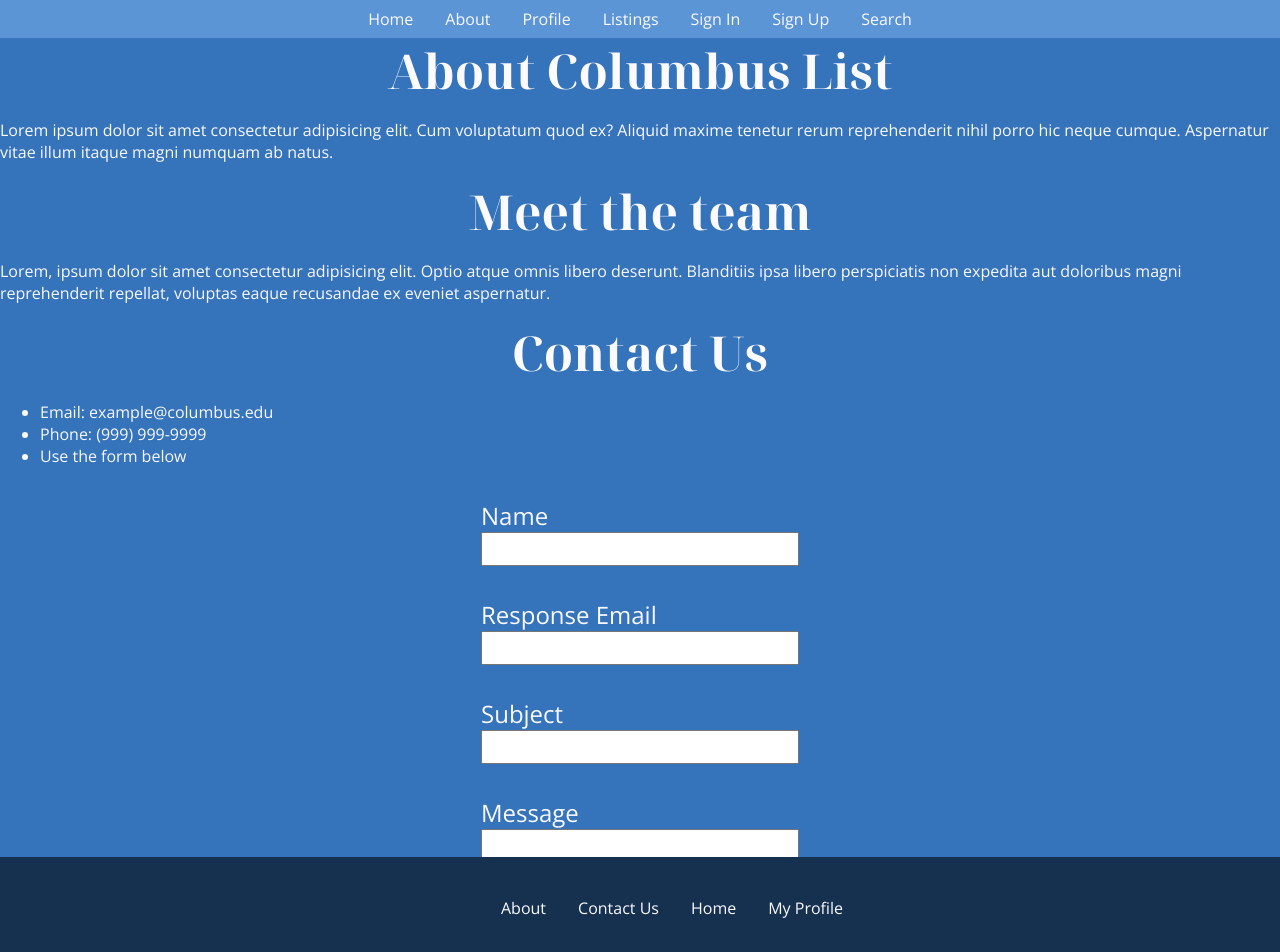
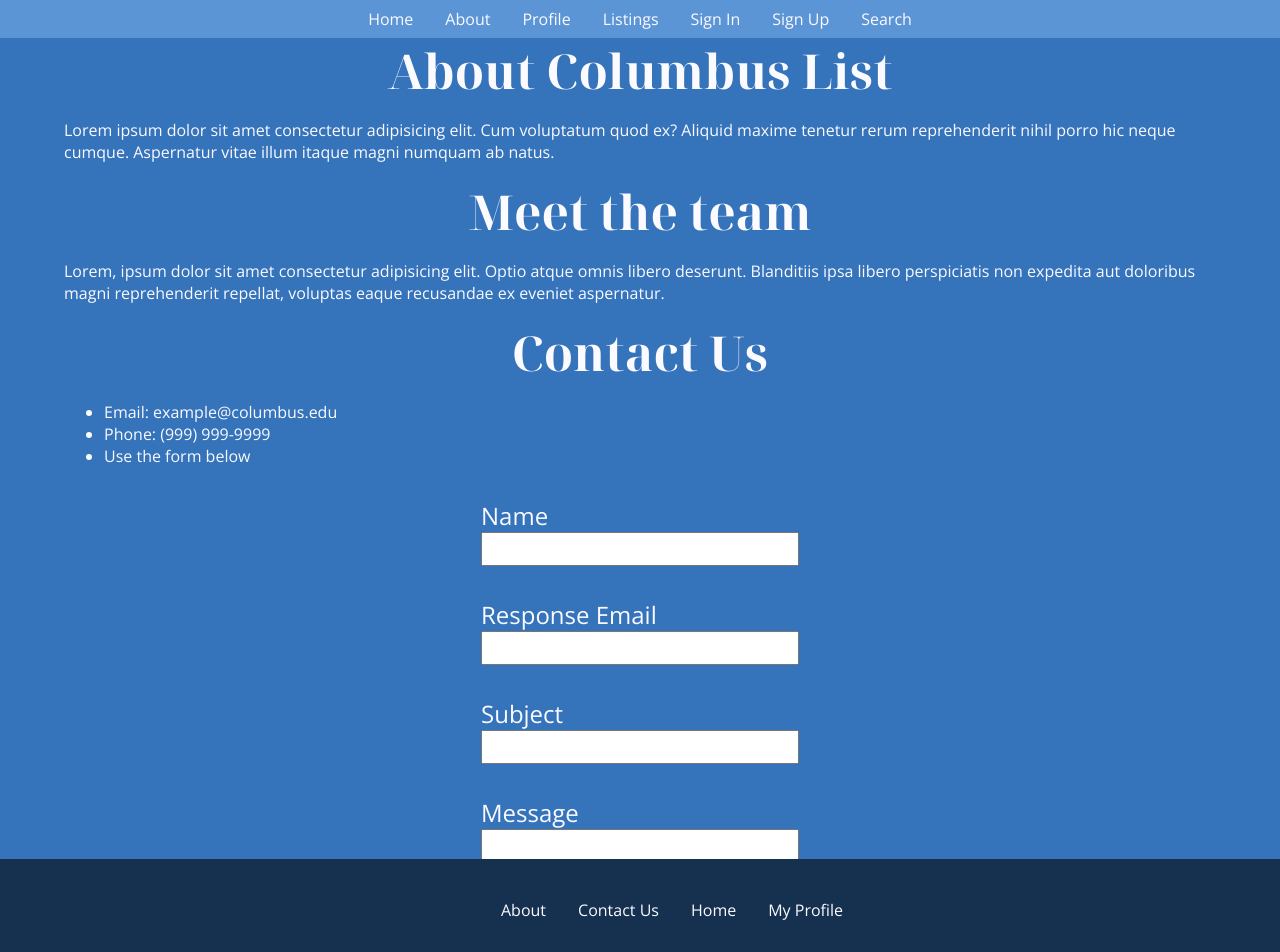
Before and after one commit to sjonesdev/CSC4330ProjectGroupE, a React (Create React App) app in the folder client/: page /about in a window 1280 px wide. Shown: the top 952 px of the page. Built offline with nearby package versions, Linux system fonts and the light colour scheme.

Commit message:
added some more global styling

```diff
--- a/client/src/components/About/About.tsx
+++ b/client/src/components/About/About.tsx
@@ -1,5 +1,4 @@
 import * as React from 'react';
-import Footer from '../common/Footer';
 
 interface AboutProps {
 
@@ -16,6 +15,7 @@ class About extends React.Component<AboutProps, AboutState> {
     }
     render() {
         return (
+            <div className="content-container">
                 <div className="about">
                     <div className="product">
                         <h2>About Columbus List</h2>
@@ -36,21 +36,18 @@ class About extends React.Component<AboutProps, AboutState> {
                             <li>Phone: (999) 999-9999</li>
                             <li>Use the form below</li>
                         </ul>
-                    <form action="" method="post">
+                        <form className='form' action="" method="post">
                             <label htmlFor="name">Name</label>
                             <input type="text" id='name' />
-
                             <label htmlFor="res-email">Response Email</label>
                             <input type="email" id='res-email' />
-
                             <label htmlFor="subject">Subject</label>
                             <input type="text" id='subject' />
-
                             <label htmlFor="msg">Message</label>
                             <input type="textarea" id="msg" />
-
-                        <input type="submit" value="Send" />
+                            <input type="submit" className='submit' value="Send" />
                         </form>
+                    </div>
                 </div>
             </div>
         );
--- a/client/src/components/Listing/Listing.tsx
+++ b/client/src/components/Listing/Listing.tsx
@@ -16,6 +16,7 @@ class Listing extends React.Component<ListingProps, ListingState> {
     }
     render() {
         return (
+            <div className="content-container">
                 <div className="listing">
                     <div className="listing-carousel">
                         <img src="" alt="" className="listing-preview" />
@@ -48,6 +49,7 @@ class Listing extends React.Component<ListingProps, ListingState> {
                         </p>
                     </div>
                 </div>
+            </div>
         );
     }
 }
--- a/client/src/components/Profile/Profile.tsx
+++ b/client/src/components/Profile/Profile.tsx
@@ -20,45 +20,29 @@ class Profile extends React.Component<ProfileProps, ProfileState> {
             error: null };
     }
     render() {
-        return ( <>
-
+        return (
+            <div className="content-container">
                 <div
                     className = "Name">
-
                 </div>
-
                 <div
                     className = "Listings">
                     <img src="" alt="" />
                 </div>
-
                 <div
                     className = "WishList">
                     <img src="" alt="" />
                 </div>
-
                 <div
                     className = "AddToWishList">
                    <Link to="/WishList"><button>Add to WishList</button></Link>
                 </div>
-
                 <div
                     className = "ChangePassword">
                    <Link to="/ChangePassword"><button>Change your password</button></Link>
                 </div>
-
-
-
-
-
-
-
-
-
-
-
-
-        </> );
+            </div>
+        );
     }
 }
 
--- a/client/src/components/SignIn/SignIn.tsx
+++ b/client/src/components/SignIn/SignIn.tsx
@@ -43,7 +43,7 @@ class SignIn extends React.Component<SignInProps, SignInState> {
             <div className="signin">
                 {this.state.signedIn && <Navigate to="/" replace={true} />}
                 <h1>Sign In</h1>
-                <form onSubmit={(event: React.FormEvent<HTMLFormElement>) => this.handleSubmit(event)} method="get">
+                <form className='form' onSubmit={(event: React.FormEvent<HTMLFormElement>) => this.handleSubmit(event)} method="get">
                     <label htmlFor="username">Username</label>
                     <input type="text" name='username' />
 
--- a/client/src/components/SignUp/SignUp.tsx
+++ b/client/src/components/SignUp/SignUp.tsx
@@ -76,7 +76,7 @@ class SignUp extends React.Component<SignUpProps, SignUpState> {
             <div className="signup">
                 {this.state.signedIn && <Navigate to="/" replace={true} />}
                 <h1>Sign In</h1>
-                <form onSubmit={(event: React.FormEvent<HTMLFormElement>) => this.handleSubmit(event)}>
+                <form className='form' onSubmit={(event: React.FormEvent<HTMLFormElement>) => this.handleSubmit(event)}>
                     <label htmlFor="email">Email</label>
                     <input type="email" name="email" id="email" onChange={this.handleChange} />
 
--- a/client/src/index.scss
+++ b/client/src/index.scss
@@ -7,18 +7,6 @@ body {
   font-family: lib.$open-sans;//-apple-system, BlinkMacSystemFont, 'Segoe UI', 'Roboto', 'Oxygen', 'Ubuntu', 'Cantarell', 'Fira Sans', 'Droid Sans', 'Helvetica Neue', sans-serif;
   -webkit-font-smoothing: antialiased;
   -moz-osx-font-smoothing: grayscale;
-}
-
-form {
-  font-size: 1.5rem;
-  display: flex;
-  flex-direction: column;
-  width: max-content;
-  margin: 2rem auto;
-  input {
-    margin-bottom: 2rem;
-    font-size: inherit;
-  }
 }
 
 code {
--- a/client/src/styles/_lib.scss
+++ b/client/src/styles/_lib.scss
@@ -55,6 +55,18 @@ button:active {
     background-color: $rubine-red-60;
 }
 
+.form {
+    font-size: 1.5rem;
+    display: flex;
+    flex-direction: column;
+    width: max-content;
+    margin: 2rem auto;
+    input {
+      margin-bottom: 2rem;
+      font-size: inherit;
+    }
+  }
+
 .submit {
     background-color: $rubine-red-44;
     color: $ghost-white-99;
@@ -62,3 +74,9 @@ button:active {
     border-radius: 0.5rem;
     padding: 0.25rem 0;
 }
+
+.content-container {
+    width: 90%;
+    max-width: 1500px;
+    margin: auto;
+}
```
Lines whose indentation alone changed are shown as unchanged.
